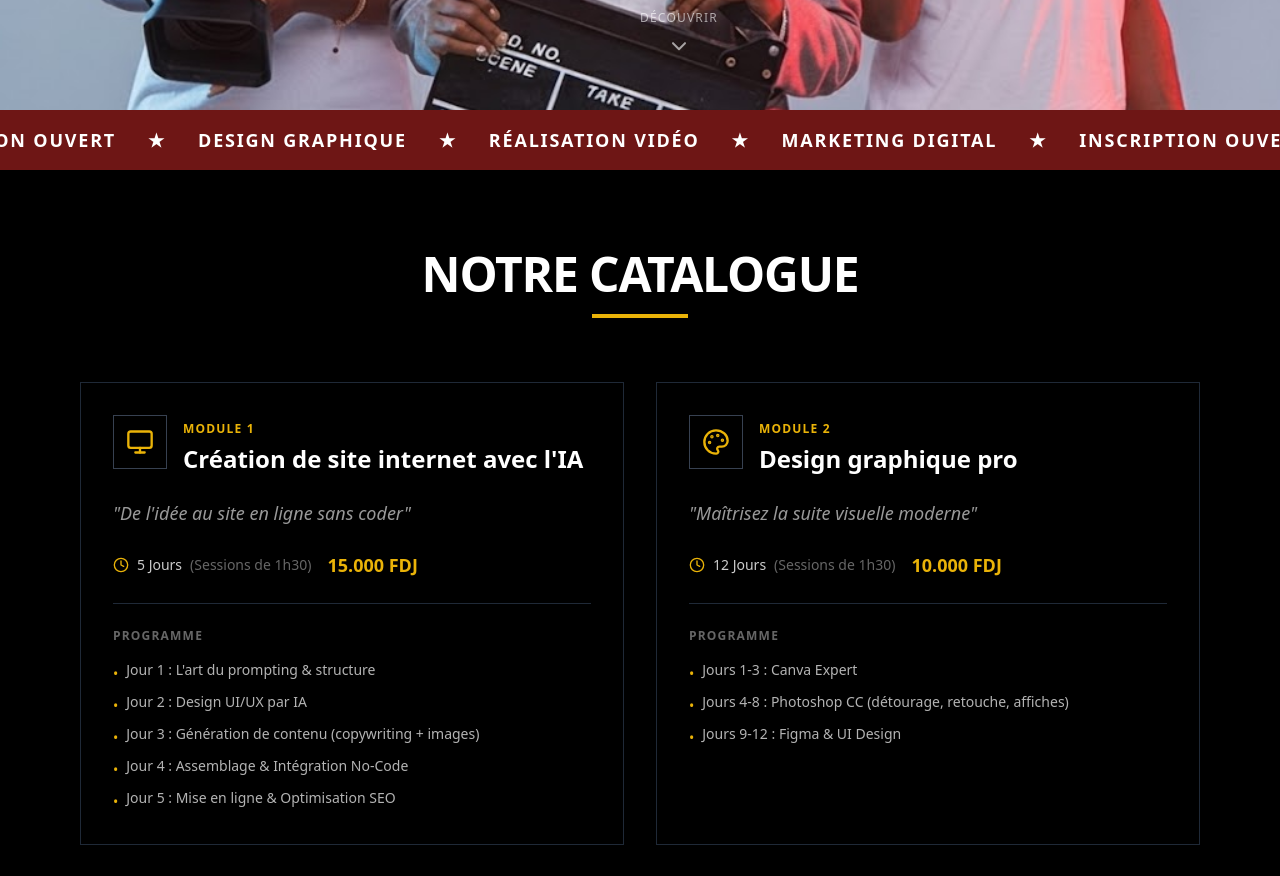
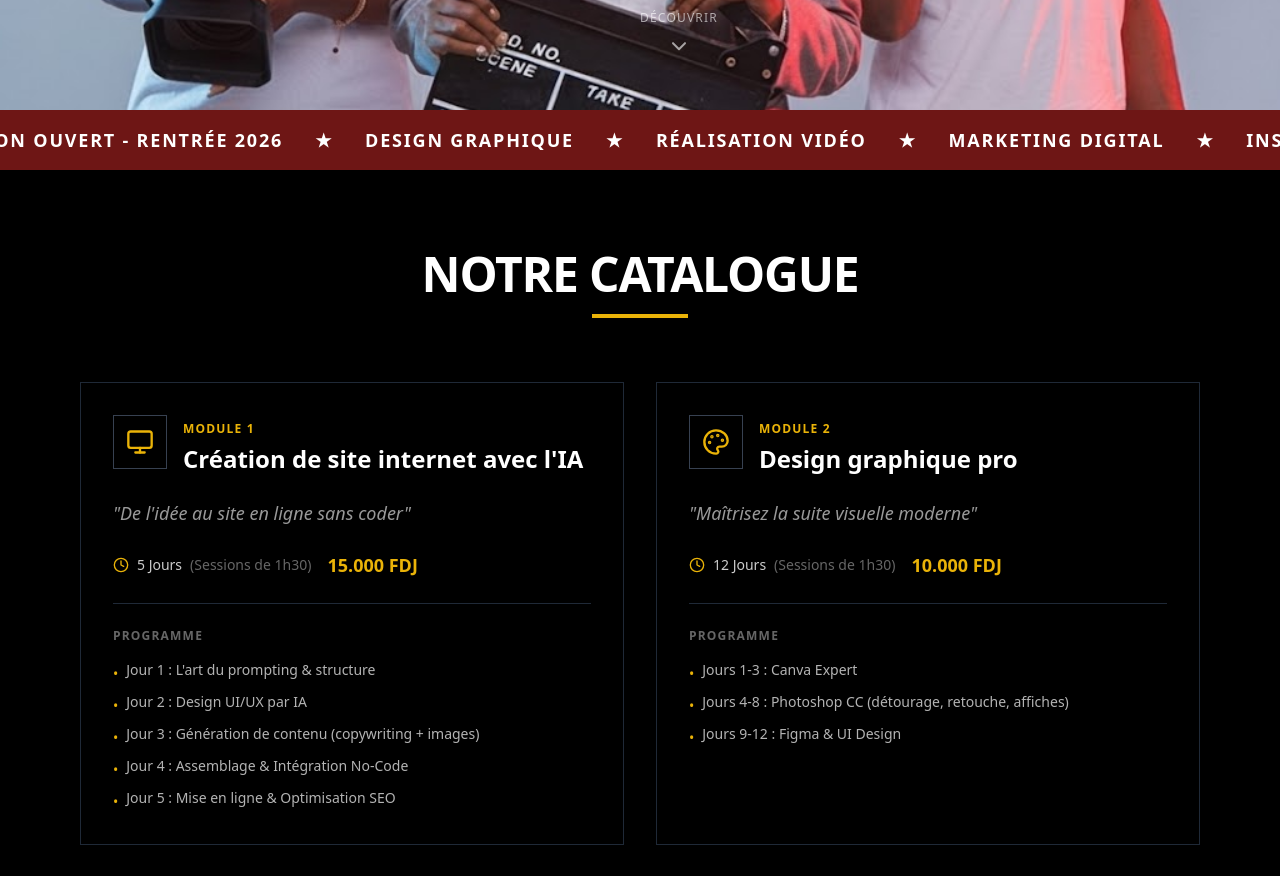
Before and after one commit to Willston125/studio, a Next.js app in the folder studio/: page /formations in a window 1280 px wide. Shown: the part 780-1656 px from the top of the page. Built offline with nearby package versions, Linux system fonts and the light colour scheme.

Commit message:
Mise a jour

```diff
--- a/studio/src/app/formations/page.tsx
+++ b/studio/src/app/formations/page.tsx
@@ -168,7 +168,7 @@ export default function FormationsPage() {
                     {[...Array(4)].map((_, i) => (
                         <span key={i} className="text-white font-bold text-lg uppercase tracking-widest mx-8 flex items-center gap-8">
                             <span>★</span>
-                            <span>INSCRIPTION OUVERT</span>
+                            <span>INSCRIPTION OUVERT - RENTRÉE 2026</span>
                             <span>★</span>
                             <span>DESIGN GRAPHIQUE</span>
                             <span>★</span>
@@ -176,7 +176,7 @@ export default function FormationsPage() {
                             <span>★</span>
                             <span>MARKETING DIGITAL</span>
                             <span>★</span>
-                            <span>INSCRIPTION OUVERT</span>
+                            <span>INSCRIPTION OUVERT - RENTRÉE 2026</span>
                         </span>
                     ))}
                 </div>
--- a/studio/src/app/page.tsx
+++ b/studio/src/app/page.tsx
@@ -36,7 +36,7 @@ export default function Home() {
     // Faire disparaître après 6 secondes
     const id = setTimeout(() => {
       setCitation(null);
-    }, 6000);
+    }, 2000);
     setTimeoutId(id);
   };
 
@@ -107,7 +107,7 @@ export default function Home() {
       <div className={`relative z-40 h-full flex items-center justify-center pointer-events-none transition-opacity duration-500 ${citation ? 'opacity-0' : 'opacity-100'}`}>
         <div className="text-center px-6 drop-shadow-2xl">
           <h1 className="text-5xl md:text-8xl font-black text-white mb-6 tracking-tighter mix-blend-overlay opacity-90">
-            CINEWORLD ACADÉMIE
+            Cinéworld Académie
           </h1>
           <p className="text-xl md:text-2xl text-white/80 font-light tracking-widest uppercase mb-8">
             Première Académie Audiovisuelle de Djibouti
```
